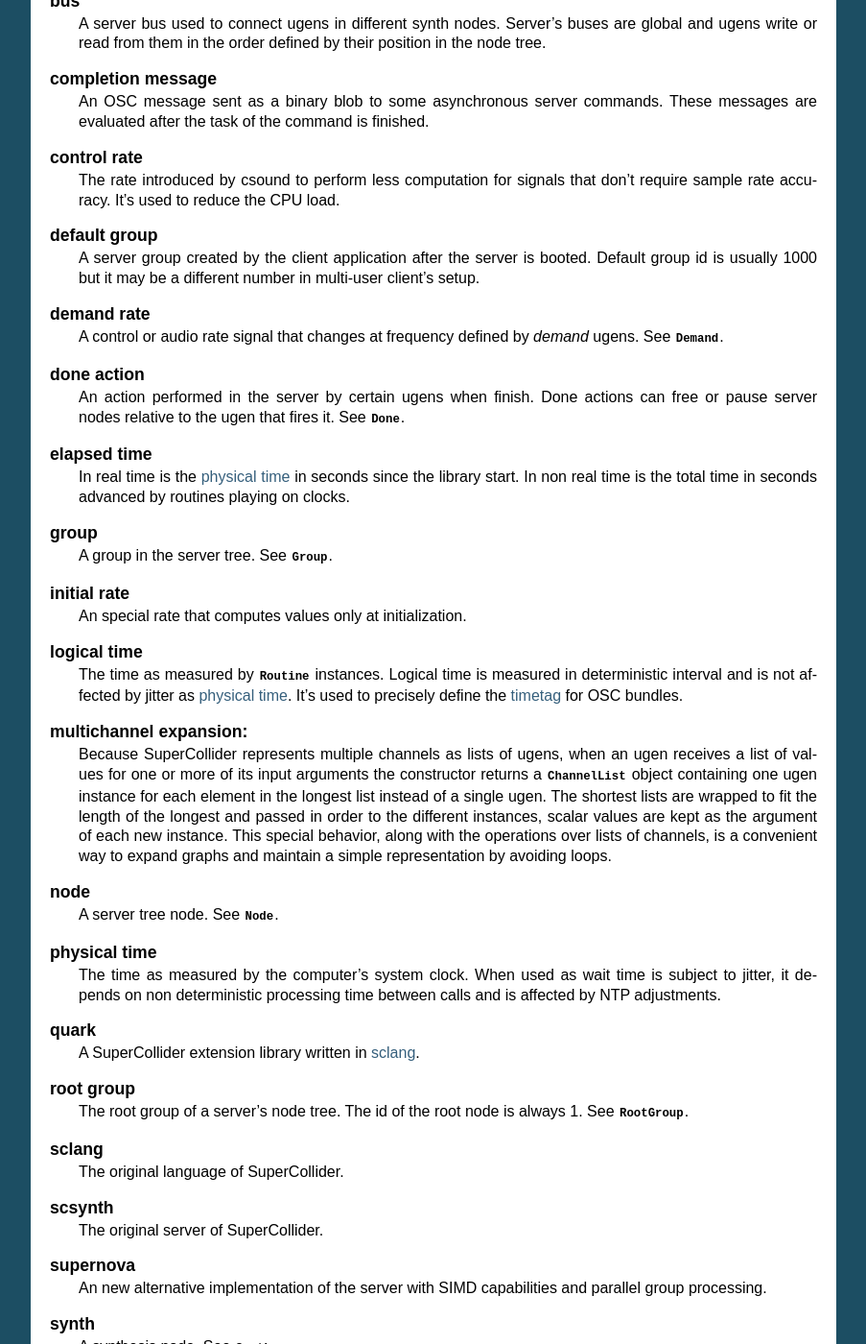
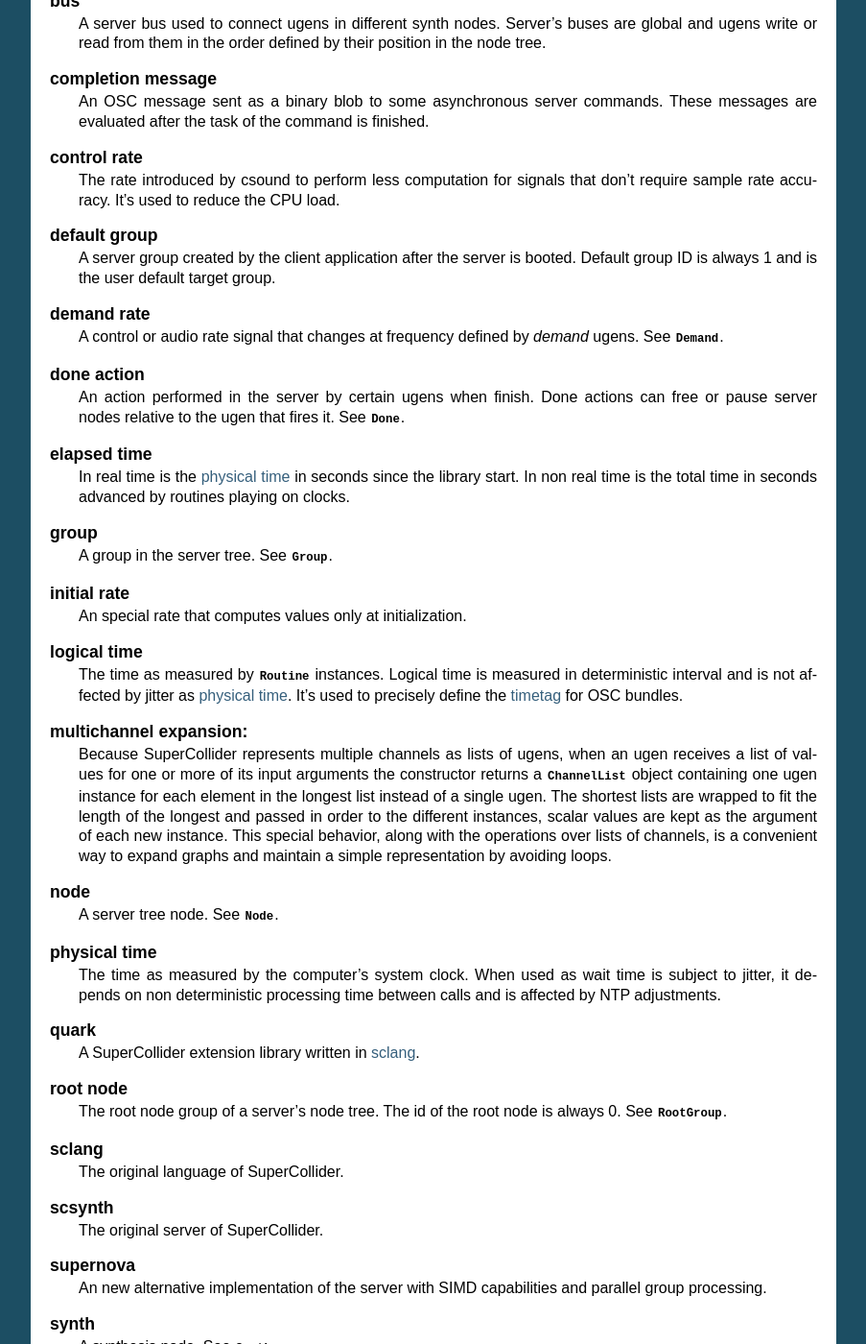
Before and after one commit to smrg-lm/sc3, a Sphinx documentation site: the page built from docs/source/glossary.rst, in a window 1280 px wide and 1400 px high, scrolled down 449 px. Shown: the whole window at 96% size, without its empty margins (198-1101 px from the left). Built offline with Sphinx 7.4.7, drawn with Linux system fonts in a browser that asks for light colours.

Commit message:
glossary.rst fix node numbers

```diff
--- a/docs/source/glossary.rst
+++ b/docs/source/glossary.rst
@@ -47,8 +47,8 @@
 
    default group
       A server group created by the client application after the server
-      is booted. Default group id is usually 1000 but it may be a
-      different number in multi-user client's setup.
+      is booted. Default group ID is always 1 and is the user default
+      target group.
 
    demand rate
       A control or audio rate signal that changes at frequency defined
@@ -102,9 +102,9 @@
    quark
       A SuperCollider extension library written in :term:`sclang`.
 
-   root group
-      The root group of a server's node tree. The id of the root node
-      is always 1.
+   root node
+      The root node group of a server's node tree.
+      The id of the root node is always 0.
       See :class:`RootGroup<sc3.synth.node.RootGroup>`.
 
    sclang
```
